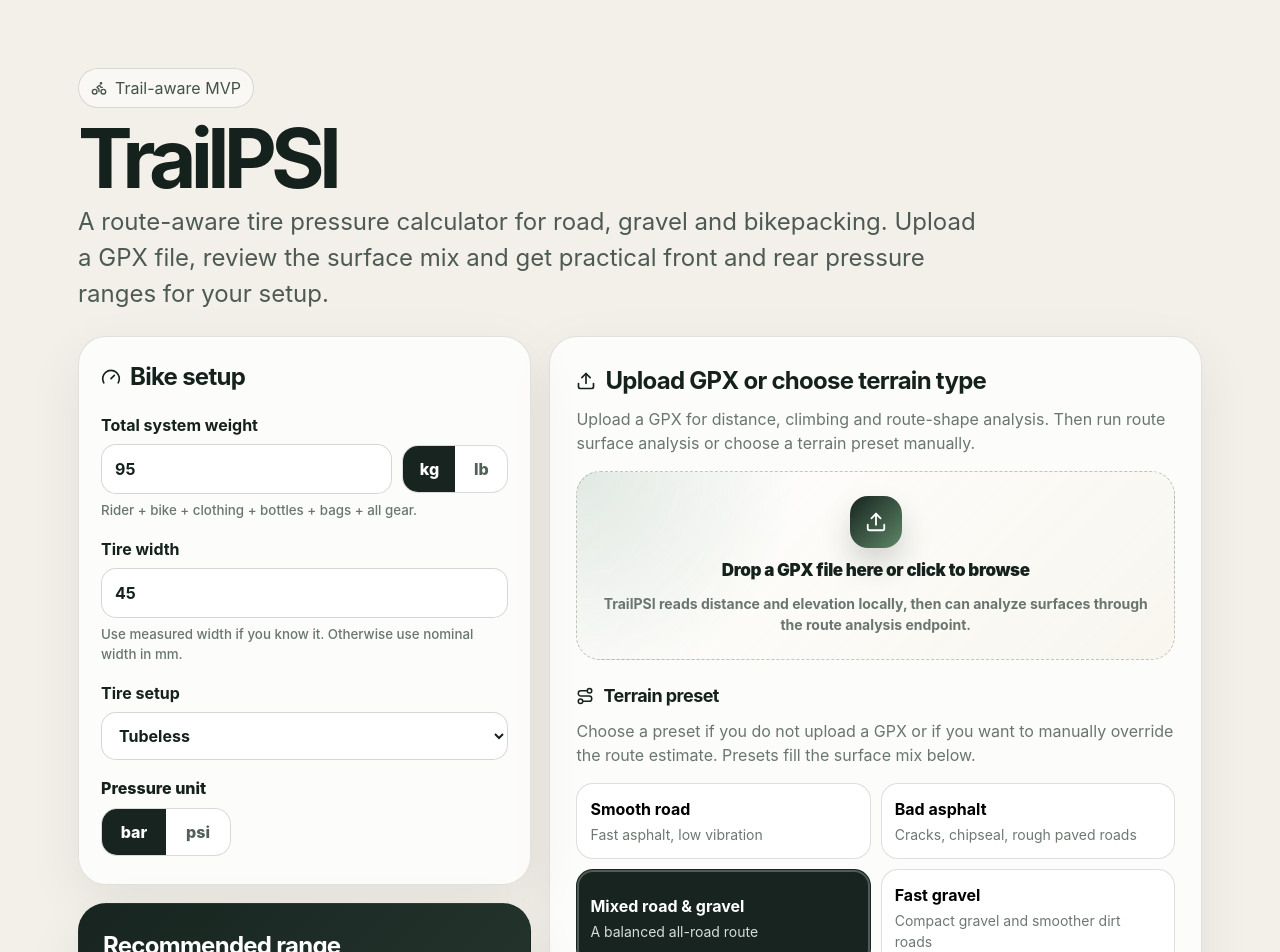
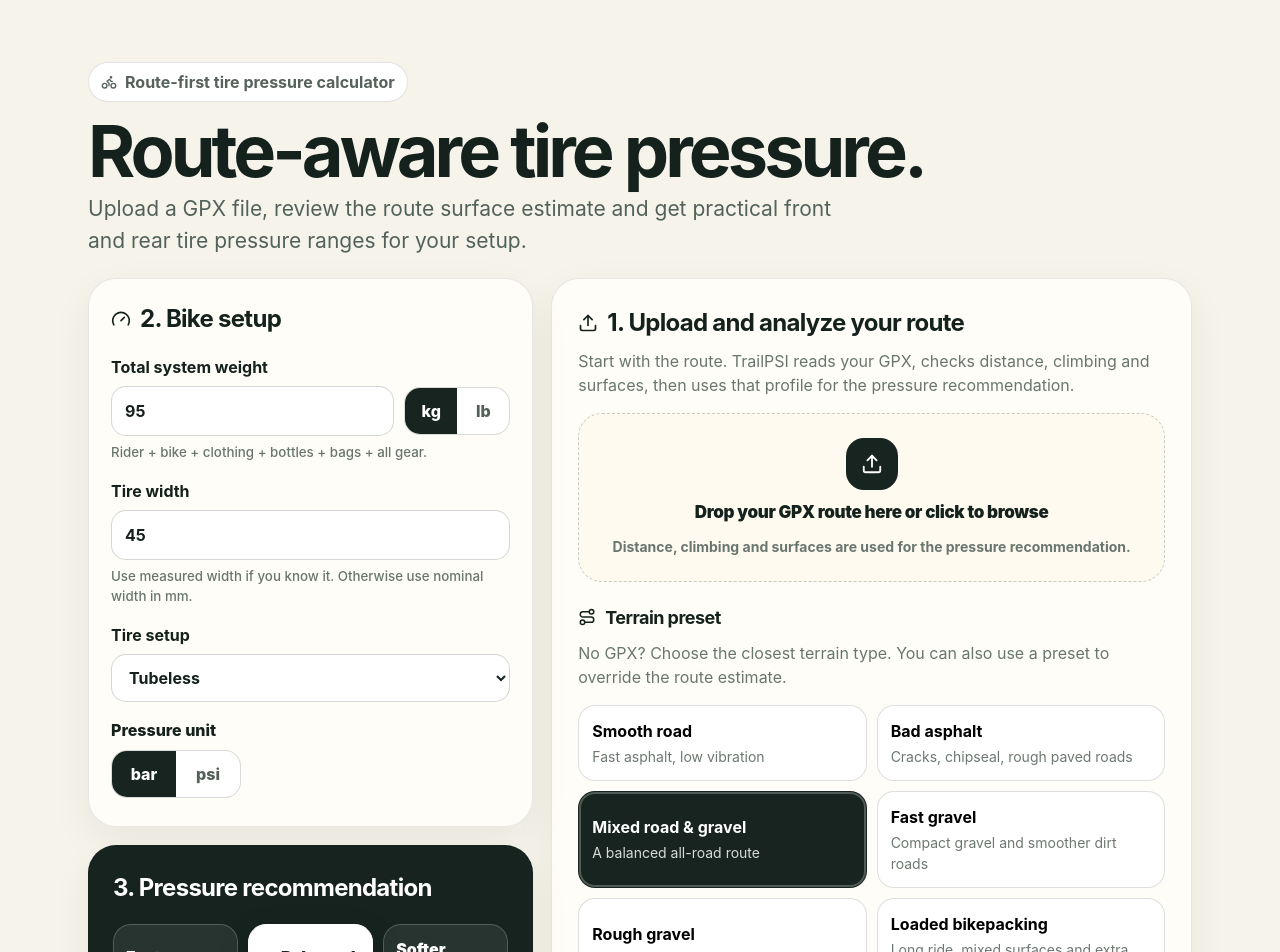
Before and after one commit to Poskiparta/trailpsi, a React (Vite) app: page / in a window 1280 px wide. Shown: the top 952 px of the page. Built offline with nearby package versions, Linux system fonts and the light colour scheme.

Commit message:
Refine UI and remove MVP wording

```diff
--- a/src/main.jsx
+++ b/src/main.jsx
@@ -1,6 +1,6 @@
 import React, { useMemo, useState, useEffect } from 'react';
 import { createRoot } from 'react-dom/client';
-import { Upload, Save, Trash2, Route, Gauge, Bike, Info, SlidersHorizontal, MapPinned, Check, Lock, Unlock, FileText, Sparkles } from 'lucide-react';
+import { Upload, Save, Trash2, Route, Gauge, Bike, Info, SlidersHorizontal, MapPinned, Check, Lock, Unlock, FileText, Activity } from 'lucide-react';
 import './styles.css';
 
 const BAR_PER_PSI = 0.0689476;
@@ -880,7 +880,7 @@ function RouteAnalysisProgress({ flow, fileName, fileSize }) {
     <div className={`route-progress-card ${progress >= 100 ? 'complete' : ''}`}>
       <div className="route-progress-top">
         <div className="route-progress-title">
-          <span className="progress-orb"><Sparkles size={16} /></span>
+          <span className="progress-orb"><Activity size={16} /></span>
           <div>
             <strong>{flow.title || 'Analyzing route'}</strong>
             <p>{flow.subtitle || (fileName ? `${fileName}${fileSize ? ` · ${formatFileSize(fileSize)}` : ''}` : 'Preparing route data')}</p>
@@ -1205,15 +1205,15 @@ function App() {
   return (
     <main>
       <section className="hero">
-        <div className="badge"><Bike size={16} /> Trail-aware MVP</div>
-        <h1>TrailPSI</h1>
-        <p className="lead">A route-aware tire pressure calculator for road, gravel and bikepacking. Upload a GPX file, review the surface mix and get practical front and rear pressure ranges for your setup.</p>
+        <div className="badge"><Bike size={16} /> Route-first tire pressure calculator</div>
+        <h1>Route-aware tire pressure.</h1>
+        <p className="lead">Upload a GPX file, review the route surface estimate and get practical front and rear tire pressure ranges for your setup.</p>
       </section>
 
       <section className="app-grid">
         <div className="side-panel">
           <div className="card form-card compact-card">
-            <h2><Gauge size={20} /> Bike setup</h2>
+            <h2><Gauge size={20} /> 2. Bike setup</h2>
             <label>
               Total system weight
               <div className="input-with-toggle">
@@ -1249,7 +1249,7 @@ function App() {
           </div>
 
           <div className="card result-card">
-            <h2>Recommended range</h2>
+            <h2>3. Pressure recommendation</h2>
             <div className="ride-feel">
               {Object.entries(goals).map(([key, item]) => (
                 <button key={key} type="button" className={goal === key ? 'feel-card active' : 'feel-card'} onClick={() => setGoal(key)}>
@@ -1273,7 +1273,7 @@ function App() {
                     <small>{formatRange(pressure.rear, pressureUnit)}</small>
                   </div>
                 </div>
-                <p className="note"><Info size={16} /> Start in the middle of the range and adjust by feel after the first ride. The calculation uses the surface mix shown on the right.</p>
+                <p className="note"><Info size={16} /> Start in the middle of the range and adjust by feel after the first ride. The recommendation is based on your setup and the analyzed surface mix.</p>
               </>
             ) : (
               <p>Enter total weight and tire width to calculate a range.</p>
@@ -1306,13 +1306,13 @@ function App() {
 
         <div className="main-panel">
           <div className="card route-card">
-            <h2><Upload size={20} /> Upload GPX or choose terrain type</h2>
-            <p className="helper top-helper">Upload a GPX for distance, climbing and route-shape analysis. Then run route surface analysis or choose a terrain preset manually.</p>
+            <h2><Upload size={20} /> 1. Upload and analyze your route</h2>
+            <p className="helper top-helper">Start with the route. TrailPSI reads your GPX, checks distance, climbing and surfaces, then uses that profile for the pressure recommendation.</p>
             <label className="upload-drop">
               <input type="file" accept=".gpx,application/gpx+xml,application/xml,text/xml" onChange={handleGpx} />
               <span className="upload-icon"><Upload size={22} /></span>
-              <span className="upload-title">Drop a GPX file here or click to browse</span>
-              <span className="upload-copy">TrailPSI reads distance and elevation locally, then can analyze surfaces through the route analysis endpoint.</span>
+              <span className="upload-title">Drop your GPX route here or click to browse</span>
+              <span className="upload-copy">Distance, climbing and surfaces are used for the pressure recommendation.</span>
               {selectedFileMeta && <span className="file-chip"><FileText size={14} /> {selectedFileMeta.name} · {formatFileSize(selectedFileMeta.size)}</span>}
             </label>
             <RouteAnalysisProgress flow={routeFlow} fileName={selectedFileMeta?.name} fileSize={selectedFileMeta?.size} />
@@ -1336,17 +1336,17 @@ function App() {
                   </div>
                   <div className="route-analysis-copy">
                     <span className="eyebrow">Road surface analysis</span>
-                    <strong>Analyze the route before calculating pressure</strong>
-                    <p className="muted">TrailPSI checks the GPX against openrouteservice road data and estimates how much of the ride is paved, gravel, rough surface, trail or unknown.</p>
+                    <strong>Analyze the route surface</strong>
+                    <p className="muted">Match your GPX against route data to estimate paved, gravel and trail sections. The pressure range updates from this surface mix.</p>
                     <div className="analysis-mini-steps">
                       <span>Match route</span>
-                      <span>Read surfaces</span>
+                      <span>Estimate surfaces</span>
                       <span>Update pressure</span>
                     </div>
                   </div>
                   <button type="button" className="primary analyze-button" onClick={handleOsmSurfaceAnalysis} disabled={isSurfaceAnalyzing}>
                     <MapPinned size={18} />
-                    <span>{isSurfaceAnalyzing ? 'Analyzing route...' : 'Analyze road surfaces'}</span>
+                    <span>{isSurfaceAnalyzing ? 'Analyzing route...' : 'Analyze route surfaces'}</span>
                   </button>
                 </div>
                 {osmStatus && (
@@ -1364,7 +1364,7 @@ function App() {
             )}
 
             <h3><Route size={18} /> Terrain preset</h3>
-            <p className="helper">Choose a preset if you do not upload a GPX or if you want to manually override the route estimate. Presets fill the surface mix below.</p>
+            <p className="helper">No GPX? Choose the closest terrain type. You can also use a preset to override the route estimate.</p>
             <div className="mode-grid">
               {Object.entries(routeModes).map(([key, item]) => (
                 <button key={key} className={routeMode === key ? 'selected' : ''} onClick={() => selectRouteMode(key)}>
@@ -1450,7 +1450,7 @@ function App() {
       </section>
 
       <section className="disclaimer">
-        <strong>Important:</strong> This MVP uses a practical 15% tire-drop style baseline with route, surface, tire setup and ride-feel modifiers. It gives starting pressures, not a certified engineering value. Always stay within tire and rim manufacturer limits. Lower pressure improves comfort and grip but increases the risk of rim strikes, burping and pinch flats.
+        <strong>Important:</strong> TrailPSI gives practical starting pressures based on route, surface, tire setup and ride feel. Always stay within tire and rim manufacturer limits. Lower pressure improves comfort and grip but increases the risk of rim strikes, burping and pinch flats.
       </section>
     </main>
   );
--- a/src/styles.css
+++ b/src/styles.css
@@ -638,3 +638,152 @@ button:disabled {
   .route-analysis-visual { width: 52px; height: 52px; }
   .analyze-button { width: 100%; min-width: 0; }
 }
+
+/* Visual refinement: calmer, product-like UI */
+:root {
+  background: #f6f3ea;
+}
+main {
+  max-width: 1160px;
+}
+.hero {
+  padding: 34px 0 22px;
+}
+.badge {
+  background: #ffffff;
+  border-color: rgba(23, 36, 31, .12);
+  color: #56625c;
+  box-shadow: none;
+  font-weight: 750;
+}
+h1 {
+  font-size: clamp(42px, 6vw, 72px);
+  letter-spacing: -0.055em;
+  line-height: .96;
+  max-width: 860px;
+}
+.lead {
+  font-size: clamp(17px, 1.7vw, 21px);
+  color: #52625a;
+  max-width: 760px;
+}
+.card {
+  background: #fffdf8;
+  border-color: rgba(23,36,31,.10);
+  box-shadow: 0 14px 42px rgba(20,33,28,.06);
+}
+.result-card {
+  background: #16231e;
+}
+.upload-drop {
+  background: #fffaf0;
+  border: 1.5px dashed rgba(23,36,31,.22);
+  box-shadow: none;
+}
+.upload-drop:hover {
+  box-shadow: 0 12px 28px rgba(20,33,28,.07);
+}
+.upload-icon {
+  background: #17241f;
+  box-shadow: none;
+}
+.route-progress-card {
+  color: #14211c;
+  background: #ffffff;
+  border: 1px solid rgba(23,36,31,.10);
+  box-shadow: 0 14px 35px rgba(20,33,28,.07);
+}
+.route-progress-card.complete {
+  background: #ffffff;
+}
+.route-progress-title p {
+  color: #6a766f;
+}
+.progress-orb {
+  background: #eef5ed;
+  border: 1px solid rgba(23,36,31,.10);
+  color: #17241f;
+}
+.progress-number {
+  color: #17241f;
+  font-size: 22px;
+}
+.hero-progress-track {
+  height: 11px;
+  background: #e8ece6;
+  box-shadow: none;
+}
+.hero-progress-fill {
+  background: #17241f;
+  animation: none;
+  box-shadow: none;
+}
+.analysis-step {
+  color: #77827c;
+  font-weight: 750;
+}
+.analysis-step.done,
+.analysis-step.active {
+  color: #17241f;
+}
+.analysis-step-icon {
+  background: #eef1ed;
+}
+.analysis-step.done .analysis-step-icon {
+  background: #17241f;
+  color: #fff;
+}
+.pulse-dot {
+  background: #17241f;
+  box-shadow: none;
+  animation: none;
+}
+.empty-dot {
+  background: #bdc7c0;
+}
+.route-analysis-cta {
+  background: #17241f;
+  color: #fff;
+  border: 1px solid rgba(255,255,255,.10);
+  box-shadow: 0 14px 34px rgba(20,33,28,.14);
+}
+.route-analysis-cta::after,
+.route-analysis-ring {
+  display: none;
+}
+.route-analysis-visual {
+  color: #fff;
+  background: rgba(255,255,255,.10);
+  border-color: rgba(255,255,255,.14);
+}
+.route-analysis-copy .eyebrow {
+  background: rgba(255,255,255,.10);
+  color: rgba(255,255,255,.82);
+  letter-spacing: .04em;
+}
+.route-analysis-copy .muted {
+  color: rgba(255,255,255,.72);
+}
+.analysis-mini-steps span {
+  background: rgba(255,255,255,.08);
+  color: rgba(255,255,255,.82);
+}
+.analysis-mini-steps span::before {
+  background: rgba(255,255,255,.70);
+}
+.analyze-button {
+  background: #ffffff;
+  color: #17241f;
+  border: 1px solid rgba(255,255,255,.22);
+  box-shadow: none;
+}
+.analyze-button:hover:not(:disabled) {
+  transform: translateY(-1px);
+  box-shadow: 0 10px 24px rgba(0,0,0,.14);
+}
+.disclaimer {
+  background: transparent;
+  border-top: 1px solid rgba(23,36,31,.10);
+  border-radius: 0;
+  padding: 18px 0 8px;
+}
```
Also changed, not shown: 5 other files (tests, documents, lock files or other folders).
